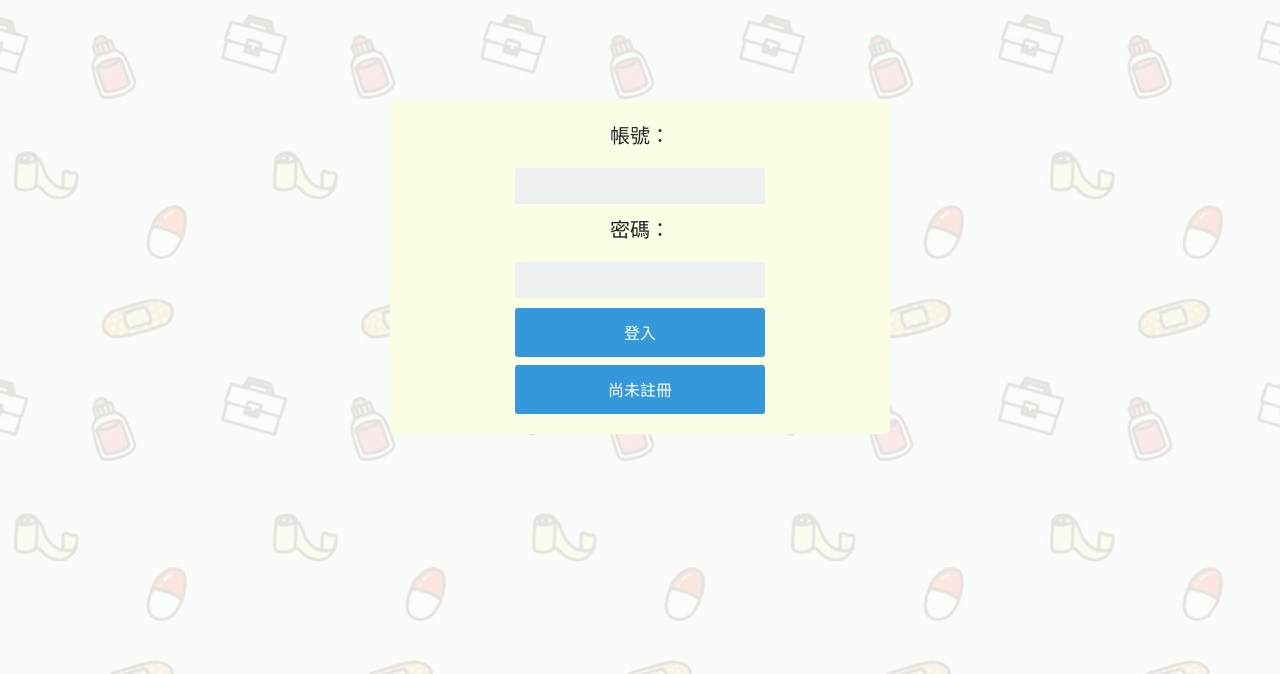
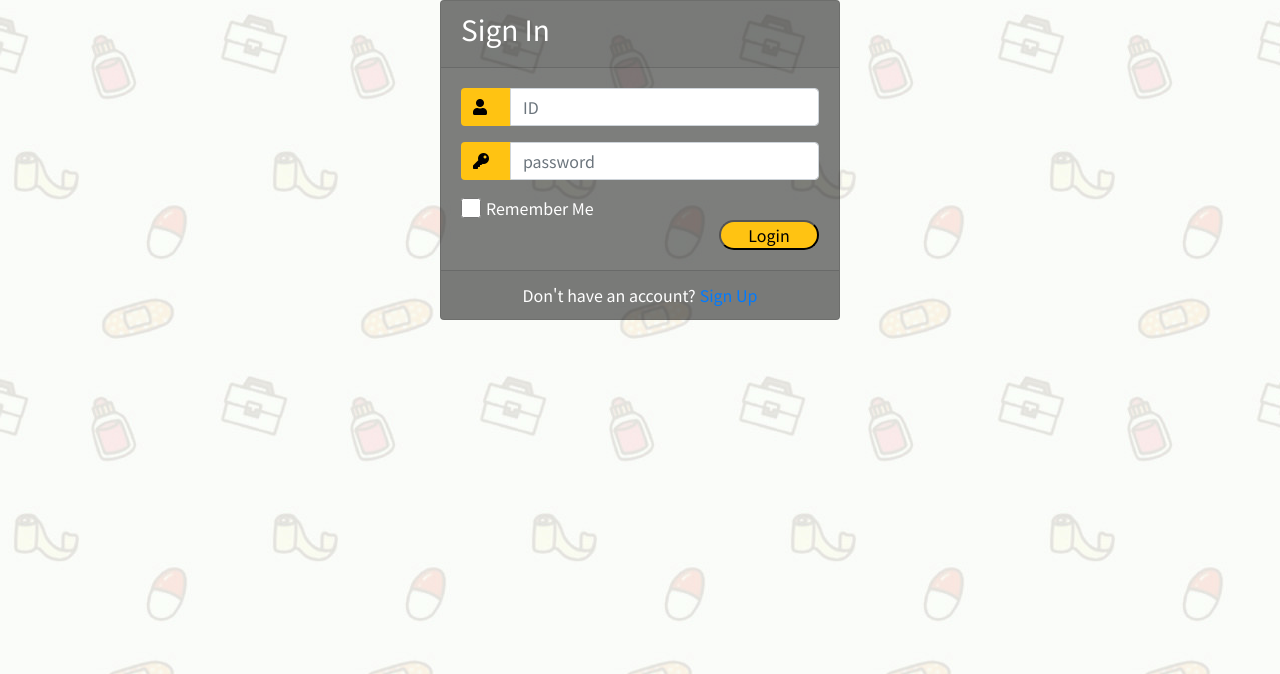
Before and after one commit to tze18/Finaltopic, a Node server app: page /login in a window 1280 px wide. Shown: the part 80-754 px from the top of the page. Run offline with Node 20, Linux system fonts and the light colour scheme; some libraries are stand-ins or nearby versions; some web fonts are replaced.

Commit message:
20190420 名字顯示 Widdy

```diff
--- a/app.js
+++ b/app.js
@@ -36,13 +36,14 @@ app.use((req, res, next) => {
 });
 //首頁
 app.get("/", (req, res) => {
-  res.render("home");
+  const data=res.locals.renderData
+  res.render("home",data);
 });
 //24小時預約掛號
 app.get("/appointment", (req, res) => {
   const data = res.locals.renderData;
 
-  res.render("appointment");
+  res.render("appointment",data);
 
 });
 app.get('/appointment/:name',(req,res)=>{
@@ -105,22 +106,22 @@ app.get("/symptoms", (req, res) => {
     actfilter[s].End=moment(actfilter[s].End).format('YYYY-MM-DD');
   }
   data.actfilter=actfilter;
-  res.render("symptoms");
+  res.render("symptoms",data);
 });
 //部落格
-app.get('/blog',(req,res)=>{
-  const data = res.locals.renderData;
-  db.query(
-    "select * from post order by createtime desc",
-    (error, results, fields) => {
-      for(let s in results){
-        results[s].createtime=moment(results[s].createtime).format('YYYY-MM-DD HH:mm:ss');
-      }
-      data.blog=results;
-      res.render('blog',data);
-    }
-  );
-});
+// app.get('/blog',(req,res)=>{
+//   const data = res.locals.renderData;
+//   db.query(
+//     "select * from post order by createtime desc",
+//     (error, results, fields) => {
+//       for(let s in results){
+//         results[s].createtime=moment(results[s].createtime).format('YYYY-MM-DD HH:mm:ss');
+//       }
+//       data.blog=results;
+//       res.render('blog',data);
+//     }
+//   );
+// });
 //註冊
 app.get("/signup", (req, res) => {
   res.render("signup");
@@ -200,7 +201,7 @@ app.get("/login", (req, res) => {
   res.render("login", data);
 });
 app.post('/login', (req, res)=>{
-  db.query("SELECT * FROM `admins` WHERE `admin_id`=? AND `password`=SHA1(?)",
+  db.query("SELECT * FROM `med_basic_info` WHERE `id`=? AND `password`=SHA1(?)",
       [req.body.user, req.body.password],
       (error, results, fields)=>{
           // console.log(results); // debug
@@ -210,17 +211,19 @@ app.post('/login', (req, res)=>{
                   type: "danger",
                   msg: "帳號或密碼錯誤"
               };
+              res.redirect('/login');
           }
 
           else {
               console.log(req.session);
-              req.session.loginUser = req.body.user;
-              req.session.flashMsg = {
-                  type: "success",
-                  msg: "登入成功"
-              };
+              req.session.loginUser = results[0].Name;
+              // req.session.flashMsg = {
+              //     type: "success",
+              //     msg: "登入成功"
+              // };
+              res.redirect('/');
           }
-          res.redirect('/login');
+
       });
 });
 //登出
--- a/views/login.hbs
+++ b/views/login.hbs
@@ -1,114 +1,53 @@
-<style>
-    .login {
-        margin: 100px auto;
-        width: 500px;
-    }
+{{!-- Background css--}}
+<link rel="stylesheet" href="/style/sign.css">
+{{#if flashMsg}}
+    <div class="alert alert-{{flashMsg.type}}">{{flashMsg.msg}}</div>
+{{/if}}
+{{!-- {{#if loginUser}}
+    <h2 style="text-align:center;color:white;">嗨！！！{{loginUser}}歡迎回來</h2>
+{{else}} --}}
+<div class="container">
+	<div class="d-flex justify-content-center h-100">
+		<div class="card">
+			<div class="card-header">
+				<h3>Sign In</h3>
+				{{!-- <div class="d-flex justify-content-end social_icon">
+					<span><i class="fab fa-facebook-square" id="login-"></i></span>
+					<span><i class="fab fa-google-plus-square"></i></span>
+				</div> --}}
+			</div>
+			<div class="card-body">
+				<form method="POST">
+					<div class="input-group form-group">
+						<div class="input-group-prepend">
+							<span class="input-group-text"><i class="fas fa-user"></i></span>
+						</div>
+						<input type="text" class="form-control" placeholder="ID" name="user" id="user" autocomplete="off">
 
-    .login-screen {
-        background-color: rgb(252, 253, 229);
-        padding: 20px;
-        border-radius: 5px
-    }
-
-    .app-title {
-        font-size: 3em;
-        text-align: center;
-        color: #777;
-    }
-
-    .login-form {
-        text-align: center;
-    }
-
-    .control-group {
-        margin-bottom: 10px;
-    }
-
-    label {
-        font-size: 20px;
-    }
-
-    input {
-        text-align: center;
-        background-color: #ECF0F1;
-        border: 2px solid transparent;
-        border-radius: 3px;
-        font-size: 20px;
-        font-weight: 200;
-        width: 250px;
-        transition: border .5s;
-    }
-
-    input:focus {
-        border: 2px solid #3498DB;
-        box-shadow: none;
-    }
-
-    .btn1 {
-        border: 2px solid transparent;
-        background: #3498DB;
-        color: #ffffff;
-        font-size: 16px;
-        line-height: 25px;
-        padding: 10px 0;
-        text-decoration: none;
-        text-shadow: none;
-        border-radius: 3px;
-        box-shadow: none;
-        transition: 0.25s;
-        display: block;
-        width: 250px;
-        margin: 0 auto;
-    }
-
-    .btn1:hover {
-        background-color: #2980B9;
-    }
-
-    .login-link {
-        font-size: 12px;
-        color: #444;
-        display: block;
-        margin-top: 12px;
-    }
-</style>
-
-{{#if flashMsg}}
-<div class="login-form alert alert-{{flashMsg.type}}" role="alert">
-    {{flashMsg.msg}}
 					</div>
-{{/if}}
-
-{{#if loginUser}}
-<div style="margin:5em;text-align:center">
-    <h1>歡迎回來!!{{loginUser}}</h1>
+					<div class="input-group form-group">
+						<div class="input-group-prepend">
+							<span class="input-group-text"><i class="fas fa-key"></i></span>
 						</div>
-{{else}}
-<div class="login">
-    <div class="login-screen">
-        {{!-- <div class="app-title">
-            <h1>登入</h1>
-        </div> --}}
-        <form method="post">
-            <div class="login-form">
-            <div class="control-group">
-                <label class="login-field-icon fui-user" for="user">帳號：</label>
+						<input type="password" class="form-control" placeholder="password" name="password" id="password" autocomplete="off">
 					</div>
-            <div class="control-group">
-                <input type="text" class="login-field" id="user" name="user">
+					<div class="row align-items-center remember">
+						<input type="checkbox">Remember Me
 					</div>
-
-            <div class="control-group">
-                <label class="login-field-icon fui-lock" for="password">密碼：</label>
-            </div>
-            <div class="control-group">
-                <input type="password" class="login-field" id="password" name="password">
-            </div>
-            <button type="submit" class="btn1 btn-primary btn-large btn-block">登入</button>
-            <a class="btn1 btn-primary btn-large btn-block" href="/signup">尚未註冊</a>
+					<div class="form-group">
+						<input type="submit" value="Login" class="login_btn" >
 					</div>
 				</form>
-
+			</div>
+			<div class="card-footer">
+				<div class="d-flex justify-content-center links">
+					Don't have an account?<a href="/signup">Sign Up</a>
+				</div>
+				{{!-- <div class="d-flex justify-content-center">
+					<a href="#">Forgot your password?</a>
+				</div> --}}
 			</div>
 		</div>
-{{/if}}
+	</div>
+</div>
+{{!-- {{/if}} --}}
```
Also changed, not shown: 1 other file. Lines whose indentation alone changed are shown as unchanged.
